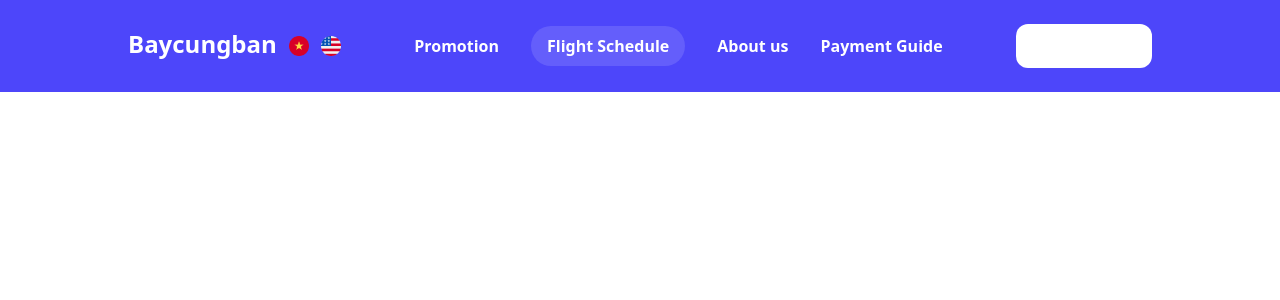
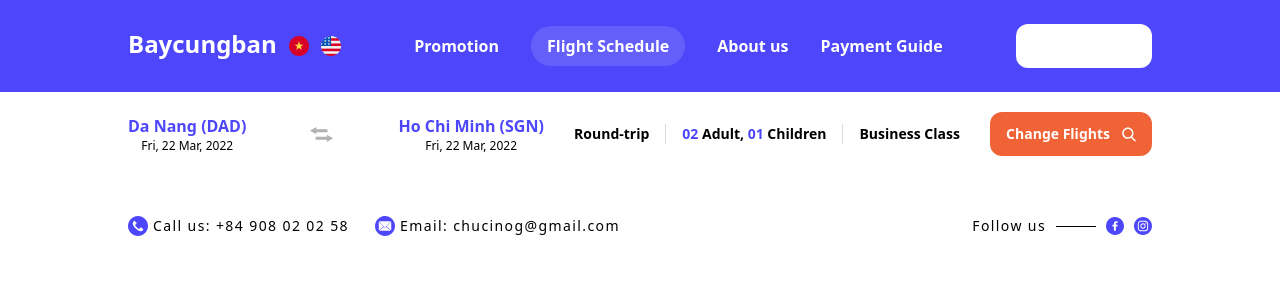
Before and after one commit to PhamTranHuy/baycungban, a React (Create React App) app: page /flight-schedule in a window 1280 px wide. Shown: the top 300 px of the page. Built offline with nearby package versions, Linux system fonts and the light colour scheme; no server answers.

Commit message:
create ChangeFlightsBar component

```diff
--- a/src/App.js
+++ b/src/App.js
@@ -3,6 +3,7 @@
 import Footer from './components/Footer/Footer';
 import Header from './components/Header/Header';
 import Home from './components/Home/Home';
+import FlightSchedule from './components/FlightSchedule/FlightSchedule';
 
 function App() {
   return (
@@ -11,7 +12,7 @@
       <Routes>
         <Route path="/*" element={<Navigate to="home" replace={true} />} />
         <Route path="home" element={<Home />} />
-        <Route path="flight-schedule" element={<></>} />
+        <Route path="flight-schedule" element={<FlightSchedule />} />
       </Routes>
       <Footer />
     </div>
--- /dev/null
+++ b/src/components/FlightSchedule/ChangeFlightsBar/ChangeFlightsBar.jsx
@@ -0,0 +1,40 @@
+import React from 'react'
+
+function ChangeFlightsBar() {
+    return (
+        <div className="w-full py-5 bg-white">
+            <div className="flex justify-between flight-schedule-max-w m-auto">
+                <div className="flex items-center">
+                    <div>
+                        <h4 className="text-base font-bold text-[#4D46FA]">Da Nang (DAD)</h4>
+                        <p className="text-xs">Fri, 22 Mar, 2022</p>
+                    </div>
+                    <div className="mx-16">
+                        <img className="mr-[5px] mb-[-1px] opacity-30" src={process.env.PUBLIC_URL + '/assets/home/left-arrow.svg'} alt="" />
+                        <img className="ml-[5px] mt-[-1px] opacity-30" src={process.env.PUBLIC_URL + '/assets/home/right-arrow.svg'} alt="" />
+                    </div>
+                    <div>
+                        <h4 className="text-base font-bold text-[#4D46FA]">Ho Chi Minh (SGN)</h4>
+                        <p className="text-xs">Fri, 22 Mar, 2022</p>
+                    </div>
+                </div>
+                <div className="flex items-center text-sm font-bold whitespace-pre">
+                    <div className="px-4">Round-trip</div>
+                    <div className="px-4 border-x border-[#dcdae1]">
+                        <div className="flex">
+                            <span className="text-[#4D46FA]">02</span> Adult,
+                            <span className="text-[#4D46FA]"> 01</span> Children
+                        </div>
+                    </div>
+                    <div className="px-4">Business Class</div>
+                </div>
+            <button className="flex-center px-4 py-3 rounded-xl font-bold bg-[#F06336] text-white text-sm">
+                Change Flights
+                <img className="ml-3" src={process.env.PUBLIC_URL + '/assets/flight-schedule/search.svg'} alt="" />
+            </button>
+            </div>
+        </div>
+    )
+}
+
+export default ChangeFlightsBar
--- /dev/null
+++ b/src/components/FlightSchedule/FlightSchedule.jsx
@@ -0,0 +1,25 @@
+import axios from 'axios'
+import React, { useEffect } from 'react'
+import ChangeFlightsBar from './ChangeFlightsBar/ChangeFlightsBar';
+
+const FLIGHTS_API = "https://mocki.io/v1/ff3207e0-f250-4a1d-9240-b3dbffa8386a";
+function FlightSchedule() {
+    useEffect(() => {
+        const getFlights = async () => {
+            try {
+                const response = await axios.get(FLIGHTS_API);
+                console.log(response.data);
+            } catch (error) {
+                console.log(error);
+            }
+        }
+        getFlights();
+    }, [])
+    return (
+        <div className="bg-[#f4f2f9]">
+            <ChangeFlightsBar />
+        </div>
+    )
+}
+
+export default FlightSchedule
--- a/src/components/Header/Header.jsx
+++ b/src/components/Header/Header.jsx
@@ -5,8 +5,8 @@
 function Header() {
     const location = useLocation();
     return (
-        <div className={clsx("absolute w-full",
-            location.pathname !== '/home' ? "py-6 bg-[#4D46FA] text-white" : "py-10 bg-transparent text-black")}>
+        <div className={clsx("w-full",
+            location.pathname !== '/home' ? "py-6 bg-[#4D46FA] text-white" : "absolute py-10 bg-transparent text-black")}>
             <div className="home-max-w m-auto flex justify-between w-full">
                 <div className="flex text-2xl leading-10 font-bold">
                     <NavLink to="/home"><h3>Baycungban</h3></NavLink>
--- a/src/index.css
+++ b/src/index.css
@@ -22,7 +22,7 @@
   .flex-center {
     @apply flex justify-center items-center;
   }
-  .home-max-w {
+  .home-max-w, .flight-schedule-max-w {
     @apply max-w-[80%]
   }
 }
```
Also changed, not shown: public/assets/flight-schedule/search.svg (added).
